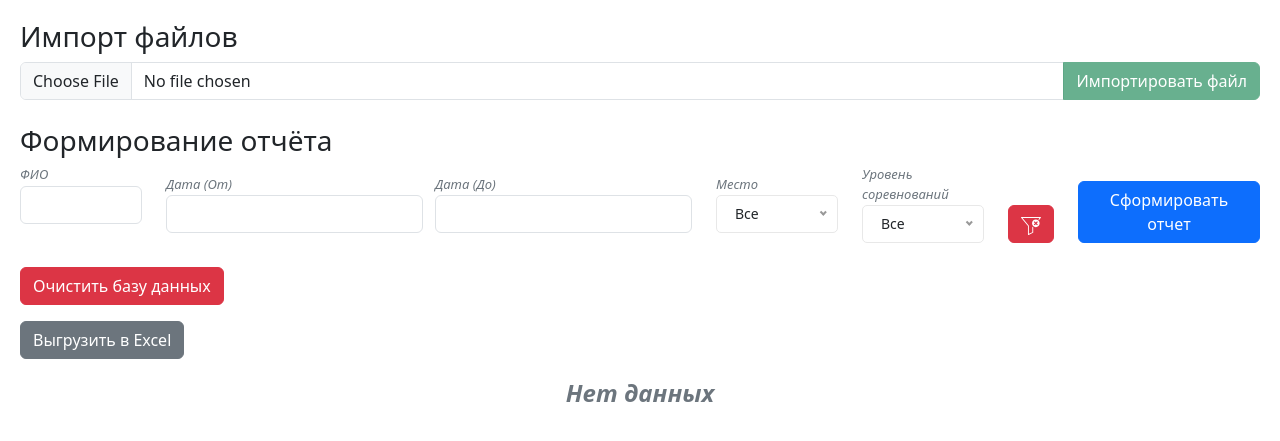
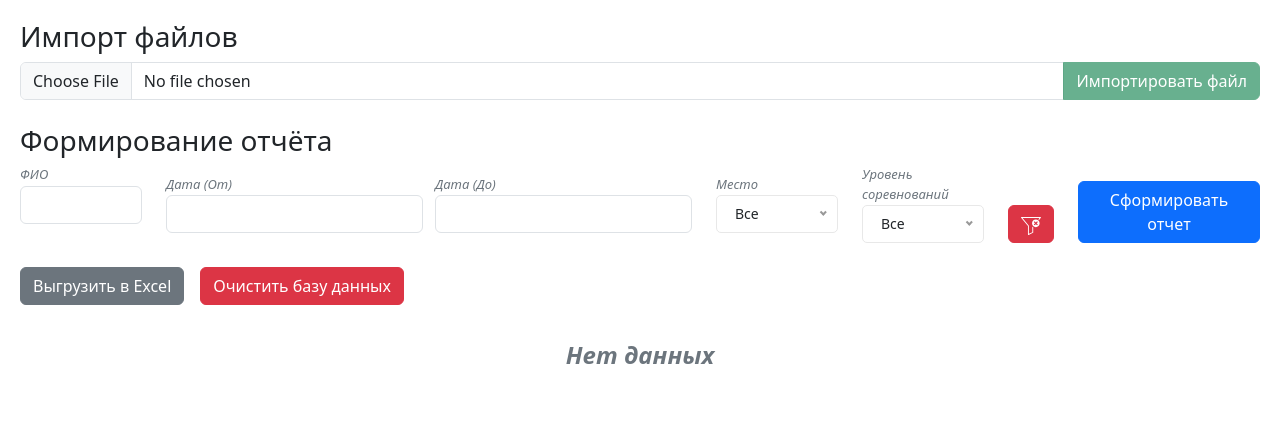
Before and after one commit to feynmaz/competitions, a Python web app: template src/templates/index.html in a window 1280 px wide. Shown: the top 441 px of the page. Run offline with Jinja, Linux system fonts and the light colour scheme; the template is opened without the code that fills it, so the values that code supplies are empty.

Commit message:
making report export on front

```diff
--- a/src/static/styles/main.css
+++ b/src/static/styles/main.css
@@ -72,7 +72,10 @@ select {
     width: 100%;
 }
 
-.clean-button {
+.buttons {
+    display: flex;
+    gap: 16px;
+    align-items: center;
     margin: 24px 0 16px;
 }
 
--- a/src/templates/index.html
+++ b/src/templates/index.html
@@ -62,9 +62,10 @@
     </div>
 </form>
 
-<button type="button" class="clean-button btn btn-danger">Очистить базу данных</button>
-<br>
-<a type="button" class="btn btn-secondary" href="/export/index">Выгрузить в Excel</a>
+<div class="buttons">
+    <button type="button" class="export-button btn btn-secondary">Выгрузить в Excel</button>
+    <button type="button" class="clean-button btn btn-danger">Очистить базу данных</button>
+</div>
 
 
 <div class="content-wrapper">
```
Also changed, not shown: src/static/scripts/script.js (+42 -6 lines).
